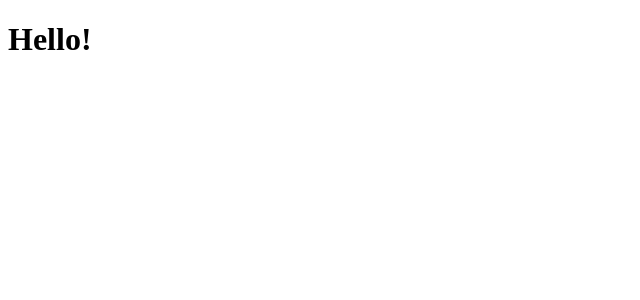
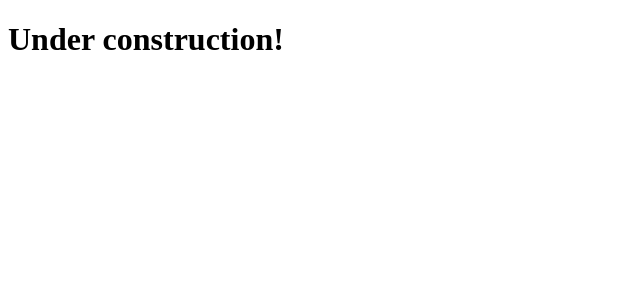
Before and after one commit to kunzeleric/clone-tabnews, a Next.js app: page / in a window 1280 px wide. Shown: the top 300 px of the page, without its empty margins (0-640 px from the left). Built offline with nearby package versions, Linux system fonts and the light colour scheme.

Commit message:
changed Home page content to WIP message

```diff
--- a/pages/index.js
+++ b/pages/index.js
@@ -1,3 +1,3 @@
 export default function HomePage() {
-  return <h1>Hello!</h1>;
+  return <h1>Under construction!</h1>;
 }
```
